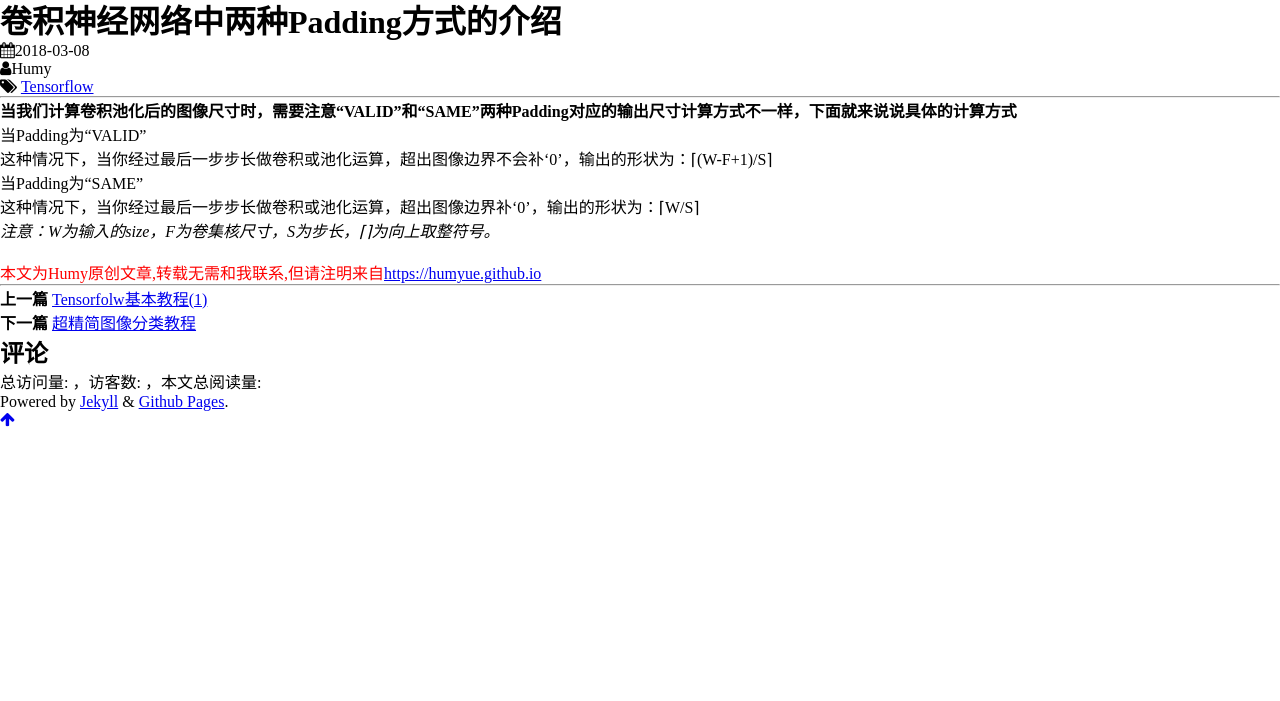
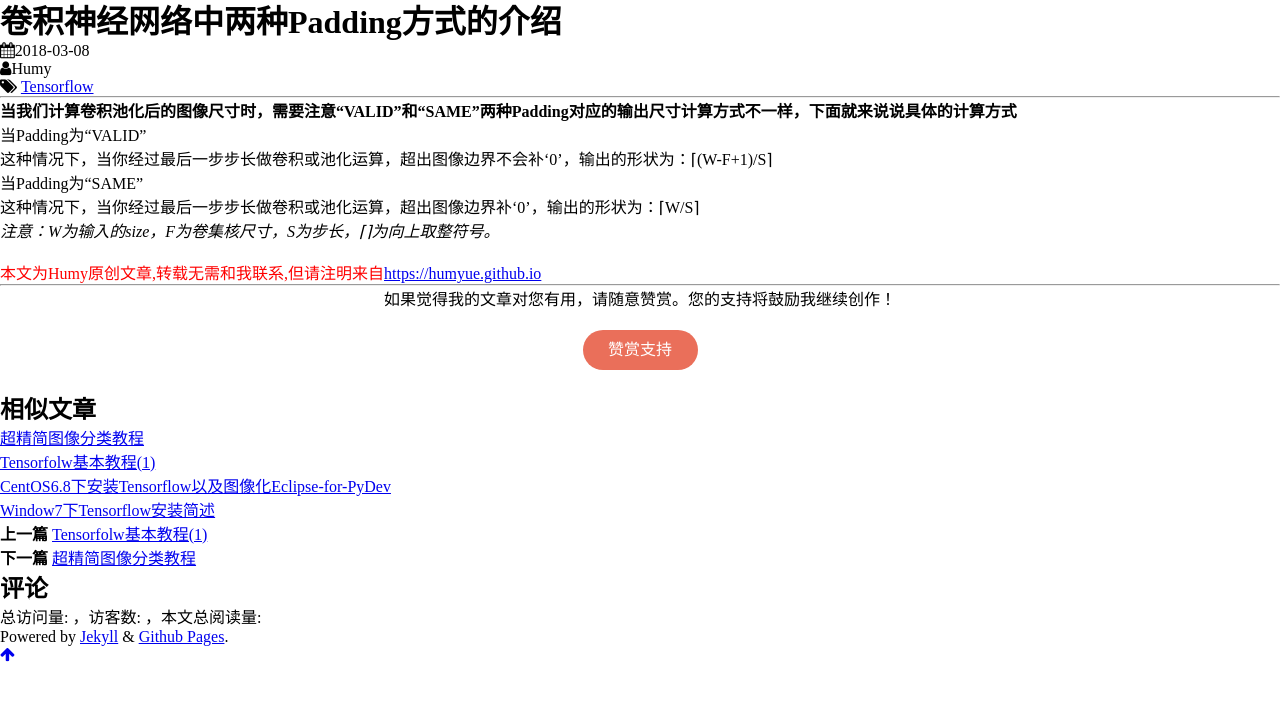
Before and after one commit to humyue/humyue.github.io, a Jekyll site: the page built from _posts/2018-03-08-Two-Padding.md, in a window 1280 px wide, cut to the strip 104-805 px from the top of the page. Built offline with Jekyll 4.4.1, drawn with Linux system fonts in a browser that asks for light colours; comment, search, counter and statistics services are not loaded; a style sheet for code colours, icons or effects is not loaded.

Commit message:
add similar

```diff
--- a/_layouts/post.html
+++ b/_layouts/post.html
@@ -32,14 +32,14 @@
 
         <hr>
 
-       <!--  <div id="zanshang">
+        <div id="zanshang">
             <span>如果觉得我的文章对您有用，请随意赞赏。您的支持将鼓励我继续创作！</span>
             <div id="btn">
                 赞赏支持
             </div>
-        </div> -->
+        </div>
 
-      <!--   <div id="pay" class="none">
+        <div id="pay" class="none">
             <div class="qs">
                 <img src="{{ "/asserts/img/wchat.jpg " | prepend: site.baseurl }}" alt="微信">
                 <span>微信支付</span>
@@ -48,22 +48,50 @@
                  <img src="{{ "/asserts/img/alipay.jpg " | prepend: site.baseurl }}" alt="支付宝">
                  <span>支付宝支付</span>
             </div>
-        </div> -->
+        </div>
 
         <script src="{{ "/asserts/js/jquery-1.7.2.min.js" | prepend: site.baseurl }}" charset="utf-8"></script>
 
         <script>
-            // $(function(){
-            //     $("#btn").toggle(
-            //         function(){
-            //             $("#pay").fadeIn("slow")
-            //         },
-            //         function(){
-            //              $("#pay").fadeOut("slow")
-            //         }
-            //     );
-            // })
+            $(function(){
+                $("#btn").toggle(
+                    function(){
+                        $("#pay").fadeIn("slow")
+                    },
+                    function(){
+                         $("#pay").fadeOut("slow")
+                    }
+                );
+            })
         </script>
+
+        {% assign hasSimilar = '' %}
+        {% for post in site.related_posts %}
+            {% assign postHasSimilar = false %}
+            {% for tag in post.tags %}
+                {% for thisTag in page.tags %}
+                    {% if postHasSimilar == false and hasSimilar.size < 6 and post != page and tag == thisTag %}
+                        {% if hasSimilar.size == 0 %}
+                        <h2 id="similar_posts">相似文章</h2>
+                        <ul>
+                        {% endif %}
+                        <li class="relatedPost">
+                            <a href="{{ site.baseurl }}{{ post.url }}">{{ post.title }}
+                            {% if post.series %}
+                                (Series: {{ post.series }})
+                            {% endif %}
+                            </a>
+                        </li>
+                        {% capture hasSimilar %}{{ hasSimilar }}*{% endcapture %}
+                        {% assign postHasSimilar = true %}
+                    {% endif %}
+                {% endfor %}
+            {% endfor %}
+        {% endfor %}
+        {% if hasSimilar.size > 0 %}
+            </ul>
+        {% endif %}
+
 
         {% include previousAndNext.html %}
 
```
Also changed, not shown: _includes/head.html (+0 -8 lines).
